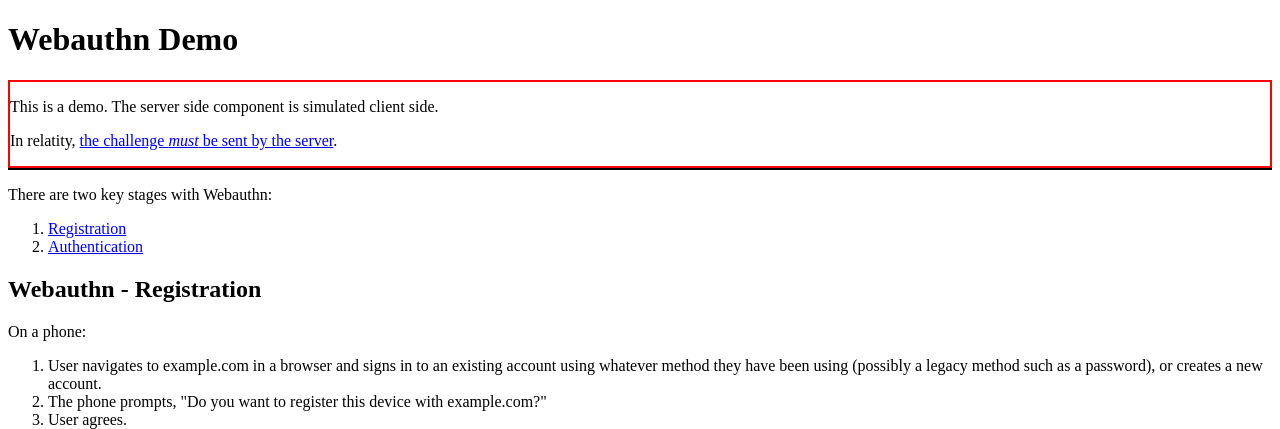
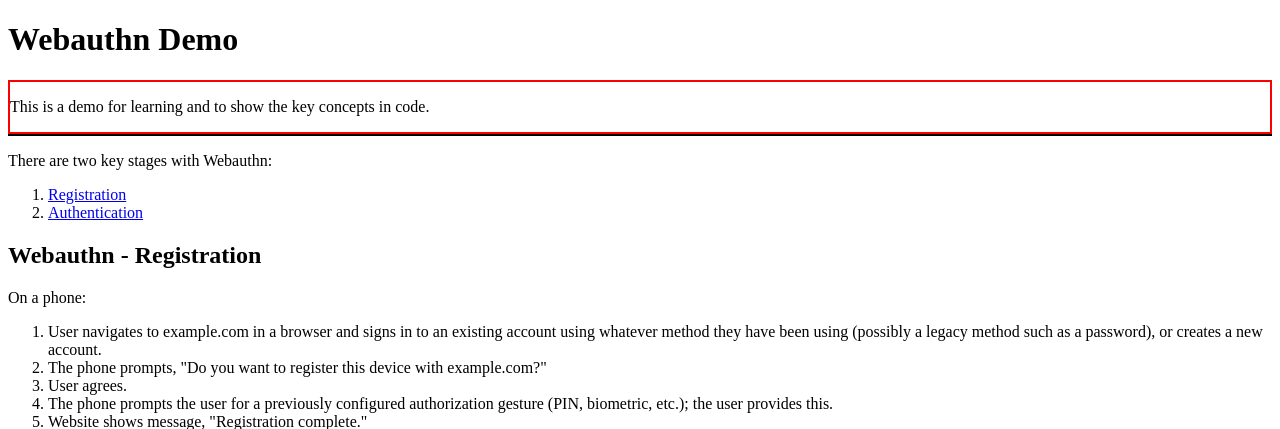
Before and after one commit to KarmaComputing/fingerprint-login-webauthn, a Python web app: template templates/index.html in a window 1280 px wide. Shown: the top 429 px of the page. Run offline with Jinja, Linux system fonts and the light colour scheme; the template is opened without the code that fills it, so the values that code supplies are empty.

Commit message:
update index.html warning

```diff
--- a/templates/index.html
+++ b/templates/index.html
@@ -5,8 +5,7 @@
   <h1>Webauthn Demo</h1>
 
   <div style="border: 2px solid red;">
-    <p>This is a demo. The server side component is simulated client side.</p>
-    <p>In relatity, <a href="https://developer.mozilla.org/en-US/docs/Web/API/Web_Authentication_API#registration">the challenge <em>must</em> be sent by the server</a>.
+    <p>This is a demo for learning and to show the key concepts in code.</p>
   </div>
 
   <div id="output" style="border: 1px solid black;"></div>
```
